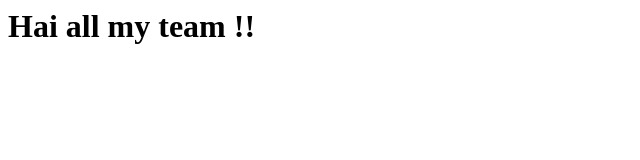
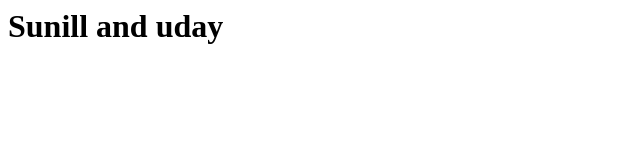
Before and after one commit to ragu-1997/Project-Microservice, a plain HTML site: page index.html in a window 1280 px wide. Shown: the whole page, without its empty margins (0-640 px from the left). Drawn offline with Linux system fonts and the light colour scheme.

Commit message:
Update index.html

```diff
--- a/index.html
+++ b/index.html
@@ -1 +1 @@
-<h1> Hai all my team !!</h1>
+<h1> Sunill and uday</h1>
```
